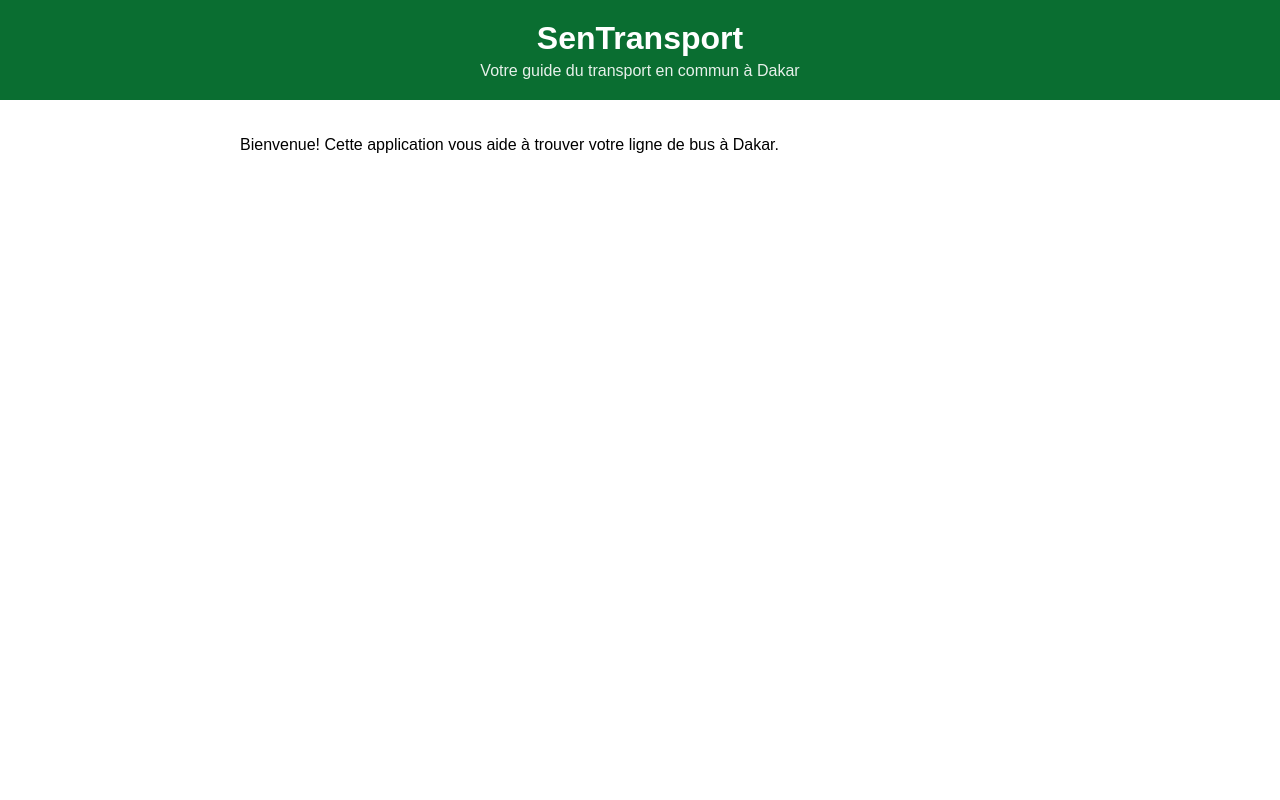
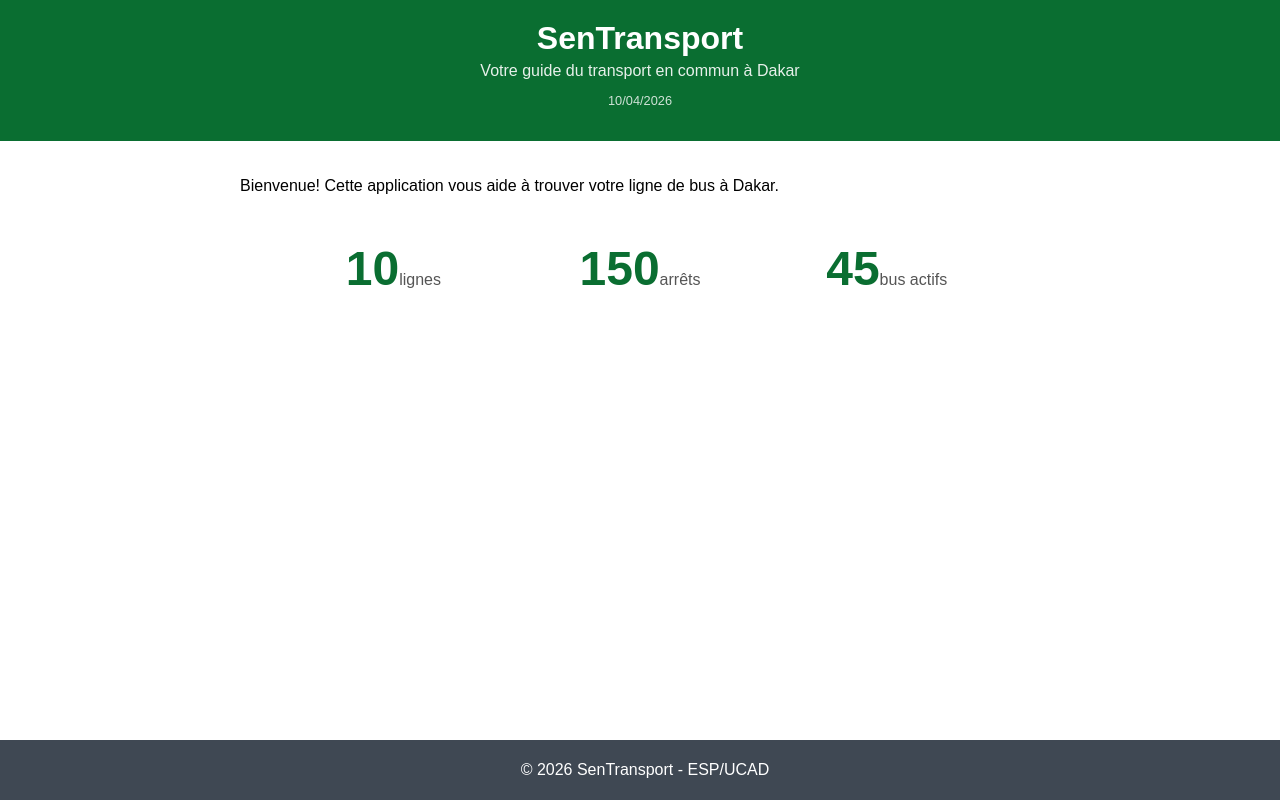
Before and after one commit to Olympe976/sentransport, a React (Create React App) app: page / in a window 1280 px wide. Built offline with nearby package versions, Linux system fonts and the light colour scheme.

Commit message:
Ajout date dans Header + Footer + Statistique

```diff
--- a/src/App.js
+++ b/src/App.js
@@ -1,5 +1,7 @@
 import './App.css';
 import Header from './Header';
+import Footer from './Footer';
+import { Statistique1, Statistique2, Statistique3 } from './Statistique';
 
 function App() {
   return (
@@ -7,7 +9,16 @@ function App() {
       <Header/>
       <main className='contenu'>
         <p>Bienvenue! Cette application vous aide à trouver votre ligne de bus à  Dakar.</p>
+
+        <div className="stat-container">
+          <Statistique1/>
+          <Statistique2/>
+          <Statistique3/>
+
+        </div>
       </main>
+
+      <Footer/>
     </div>
   );
 }
--- /dev/null
+++ b/src/Footer.css
@@ -0,0 +1,10 @@
+.footer{
+    background-color: #3F4853;
+    color: white;
+    padding: 5px;
+    text-align: center;
+    position: fixed;
+    bottom: 0;
+    width: 100%;
+    /* left: 0; */
+}
--- /dev/null
+++ b/src/Footer.js
@@ -0,0 +1,14 @@
+import './Footer.css'
+
+function Footer(){
+    return(
+        <footer className="footer">
+            <p className="footer-content">
+                © 2026 SenTransport - ESP/UCAD
+            </p>
+        </footer>
+
+    );
+}
+
+export default Footer;
--- a/src/Header.css
+++ b/src/Header.css
@@ -7,11 +7,15 @@
 
 .header-titre{
     margin: 0;
-    font-size: 2 rem;
+    font-size: 2rem;
 }
 
 .header-soustitre{
     margin: 5px 0 0 0;
-    font-size: 1 rem;
+    font-size: 1rem;
     opacity: 0.9;
 }
+.header-date {
+    font-size: 0.8rem;
+    opacity: 0.8;
+}
--- a/src/Header.js
+++ b/src/Header.js
@@ -7,6 +7,9 @@ function Header(){
               <p className="header-soustitre">
                 Votre guide du transport en commun à Dakar
               </p>
+              <p className="header-date">
+                { new Date().toLocaleDateString('fr-FR') }
+              </p>
          </header>
     );
 }
--- /dev/null
+++ b/src/Statistique.css
@@ -0,0 +1,26 @@
+.stat-container {
+    display: flex;
+    align-items: center;
+    padding: 30px;
+    margin: 0 auto;
+}
+
+
+.stat {
+    text-align: center;
+    flex: 1;
+}
+
+
+.stat-nombre {
+    font-size: 3rem;
+    font-weight: bold;
+    color: #0A6E31;
+    margin-bottom: 5px;
+}
+
+
+.stat-libelle {
+    font-size: 1rem;
+    color: #555;
+}
--- /dev/null
+++ b/src/Statistique.js
@@ -0,0 +1,28 @@
+import './Statistique.css'
+function Statistique1(){
+    return(
+        <div className="stat">
+            <span className="stat-nombre">10</span>
+            <span className="stat-libelle">lignes</span>
+        </div>
+    );
+}
+
+function Statistique2(){
+    return(
+        <div className="stat">
+            <span className="stat-nombre">150</span>
+            <span className="stat-libelle">arrêts</span>
+        </div>
+    );
+}
+
+function Statistique3(){
+    return(
+        <div className="stat">
+            <span className="stat-nombre">45</span>
+            <span className="stat-libelle">bus actifs</span>
+        </div>
+    );
+}
+export { Statistique1, Statistique2, Statistique3 };
```
